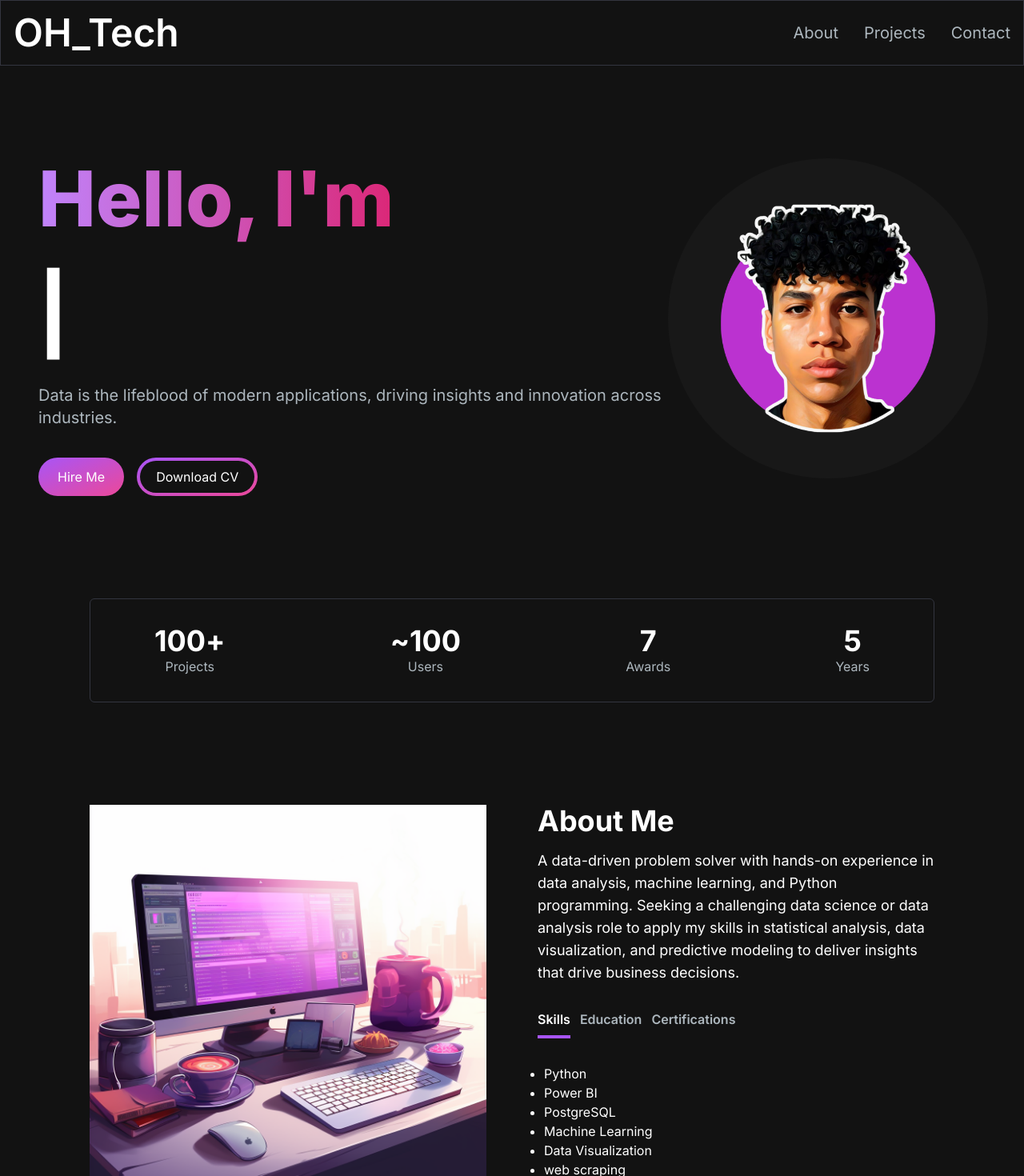
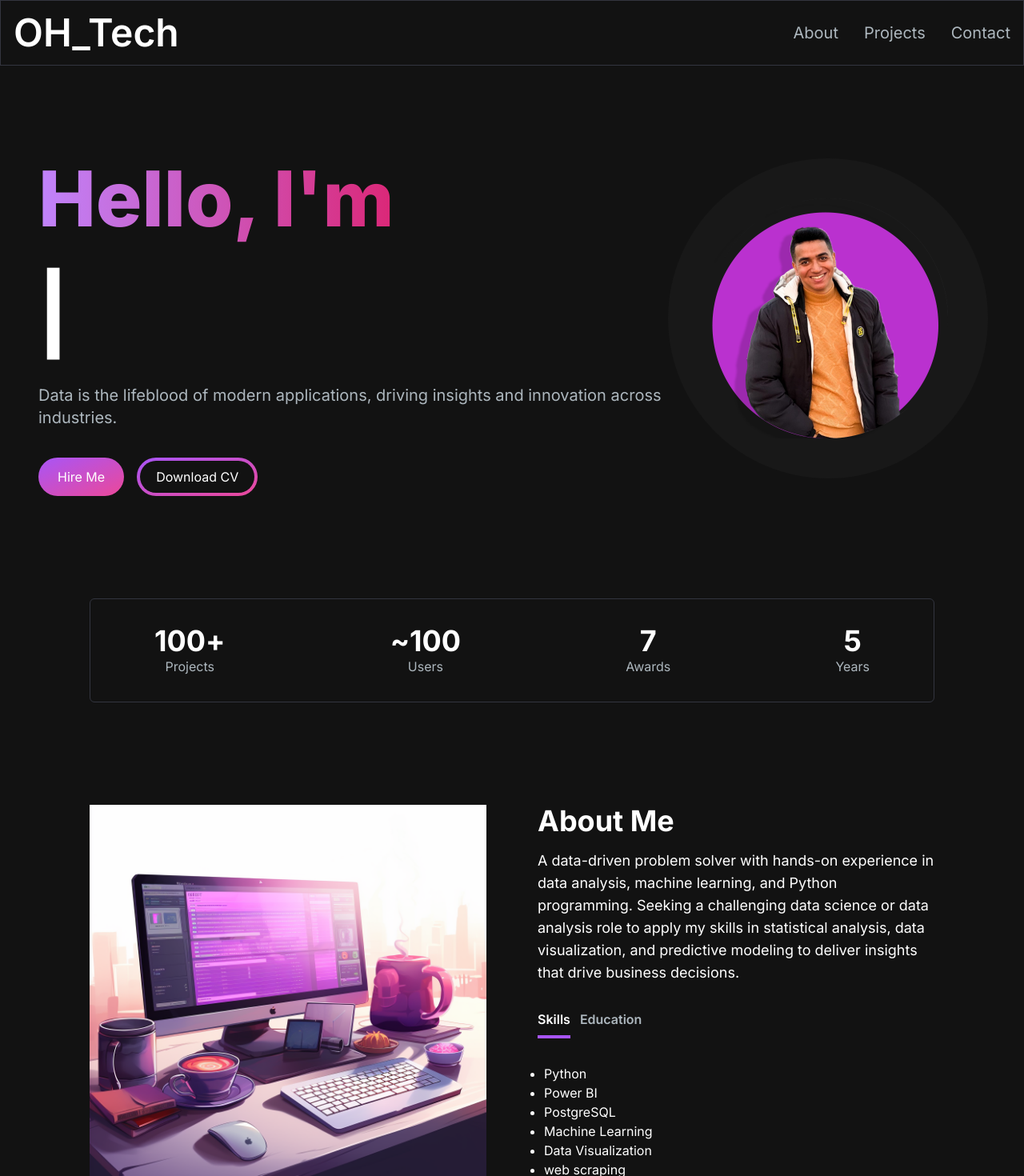
Before and after one commit to Omarelzer0/Omarelzer0.github.io, a Next.js app: page / in a window 1280 px wide. Shown: the top 1470 px of the page at 80% size. Built offline with nearby package versions, Linux system fonts and the light colour scheme.

Commit message:
hide certifcats add-profile-pic change page-title

```diff
--- a/src/app/components/AboutSection.jsx
+++ b/src/app/components/AboutSection.jsx
@@ -28,29 +28,29 @@ const TAB_DATA = [
       </ul>
     ),
   },
-  {
-    title: "Certifications",
-    id: "certifications",
-    content: (
-      <ul className="list-disc pl-2">
-        <li>
-        <Link href="https://www.coursera.org/account/accomplishments/specialization/0CV4DACPSQO5" >
-            Google Data Analytics Specialization
-        </Link>
-        </li>
-        <li>
-        <Link href="https://aitbeg.com/verify-certification?cn=BM-IS-IB-231113231895" >
-        Microsoft Power BI Course
-        </Link>
-        </li>
-        <li>
-        <Link href="https://aitbeg.com/verify-certification?cn=BM-IS-DC-240724043919" >
-        Data Analysis Course
-        </Link>
-        </li>
-      </ul>
-    ),
-  },
+  // {
+  //   title: "Certifications",
+  //   id: "certifications",
+  //   content: (
+  //     <ul className="list-disc pl-2">
+  //       <li>
+  //       <Link href="https://www.coursera.org/account/accomplishments/specialization/0CV4DACPSQO5" >
+  //           Google Data Analytics Specialization
+  //       </Link>
+  //       </li>
+  //       <li>
+  //       <Link href="https://aitbeg.com/verify-certification?cn=BM-IS-IB-231113231895" >
+  //       Microsoft Power BI Course
+  //       </Link>
+  //       </li>
+  //       <li>
+  //       <Link href="https://aitbeg.com/verify-certification?cn=BM-IS-DC-240724043919" >
+  //       Data Analysis Course
+  //       </Link>
+  //       </li>
+  //     </ul>
+  //   ),
+  // },
 ];
 
 const AboutSection = () => {
@@ -93,8 +93,8 @@ const AboutSection = () => {
               selectTab={() => handleTabChange("certifications")}
               active={tab === "certifications"}
             >
-              {" "}
-              Certifications{" "}
+              {/* {" "}
+              Certifications{" "} */}
             </TabButton>
           </div>
           <div className="mt-8">
--- a/src/app/components/HeroSection.jsx
+++ b/src/app/components/HeroSection.jsx
@@ -67,8 +67,8 @@ const HeroSection = () => {
         >
           <div className="rounded-full bg-[#181818] w-[250px] h-[250px] lg:w-[400px] lg:h-[400px] relative">
             <Image
-              src="/images/hero-image.png"
-              alt="hero image"
+              src="/images\profile-pic1.png"
+              alt="profile image"
               className="absolute transform -translate-x-1/2 -translate-y-1/2 top-1/2 left-1/2"
               width={300}
               height={300}
--- a/src/app/layout.js
+++ b/src/app/layout.js
@@ -4,7 +4,7 @@ import { Inter } from 'next/font/google'
 const inter = Inter({ subsets: ['latin'] })
 
 export const metadata = {
-  title: 'Mustafa Mohamed',
+  title: 'Omar Hassan',
   description: 'Generated by create next app',
 }
 
```
Also changed, not shown: public/images/profile-pic1.png (added).
